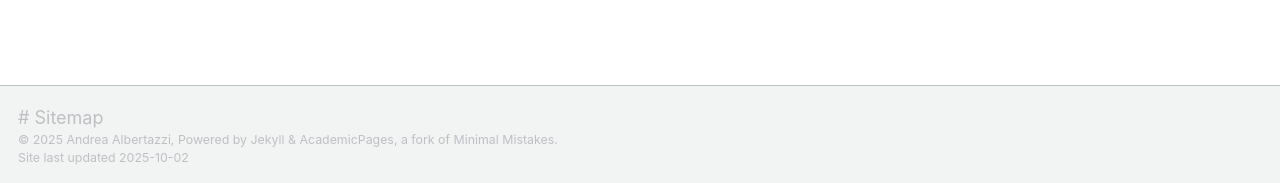
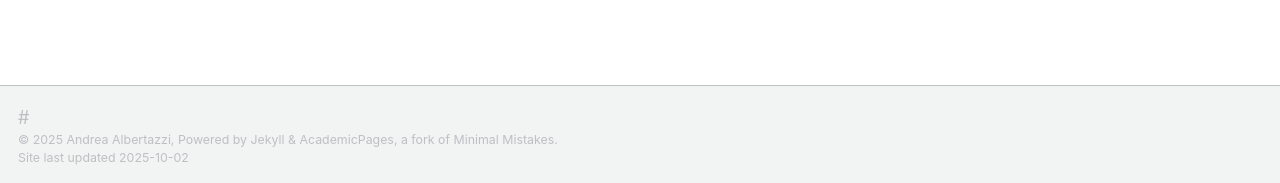
Before and after one commit to tazze87/tazze87.github.io, a Jekyll site: the page built from _pages/about.md, in a window 1280 px wide and 1320 px high. Shown: the part 1134-1317 px from the top of the window. Built offline with Jekyll 4.4.1, drawn with Linux system fonts in a browser that asks for light colours; some web fonts are replaced; a script that is not in the unit is left out.

Commit message:
Update custom.html

```diff
--- a/_includes/head/custom.html
+++ b/_includes/head/custom.html
@@ -28,4 +28,13 @@
 </style>
 
 
+<style>
+  /* Hide footer links to sitemap and feed, but keep files for SEO */
+  .page__footer a[href$="sitemap.xml"],
+  .page__footer a[href$="/sitemap/"],
+  .page__footer a[href$="feed.xml"] {
+    display: none !important;
+  }
+</style>
+
 <!-- end custom head snippets -->
```
